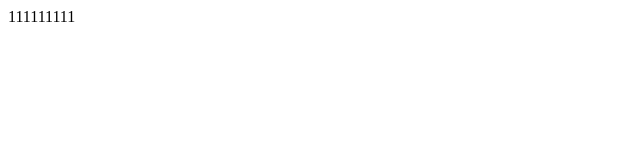
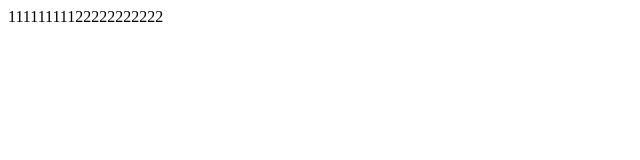
Before and after one commit to xiabw/demo01, a plain HTML site: page index.html in a window 1280 px wide. Shown: the whole page, without its empty margins (0-640 px from the left). Drawn offline with Linux system fonts and the light colour scheme.

Commit message:
Update index.html
手动修改2

```diff
--- a/index.html
+++ b/index.html
@@ -7,7 +7,7 @@
     <title>Document</title>
 </head>
 <body>
-    <span>111111111</span><span></span><span></span><span></span>
+    <span>111111111</span><span>22222222222</span><span></span><span></span>
 
 </body>
 </html>
```
